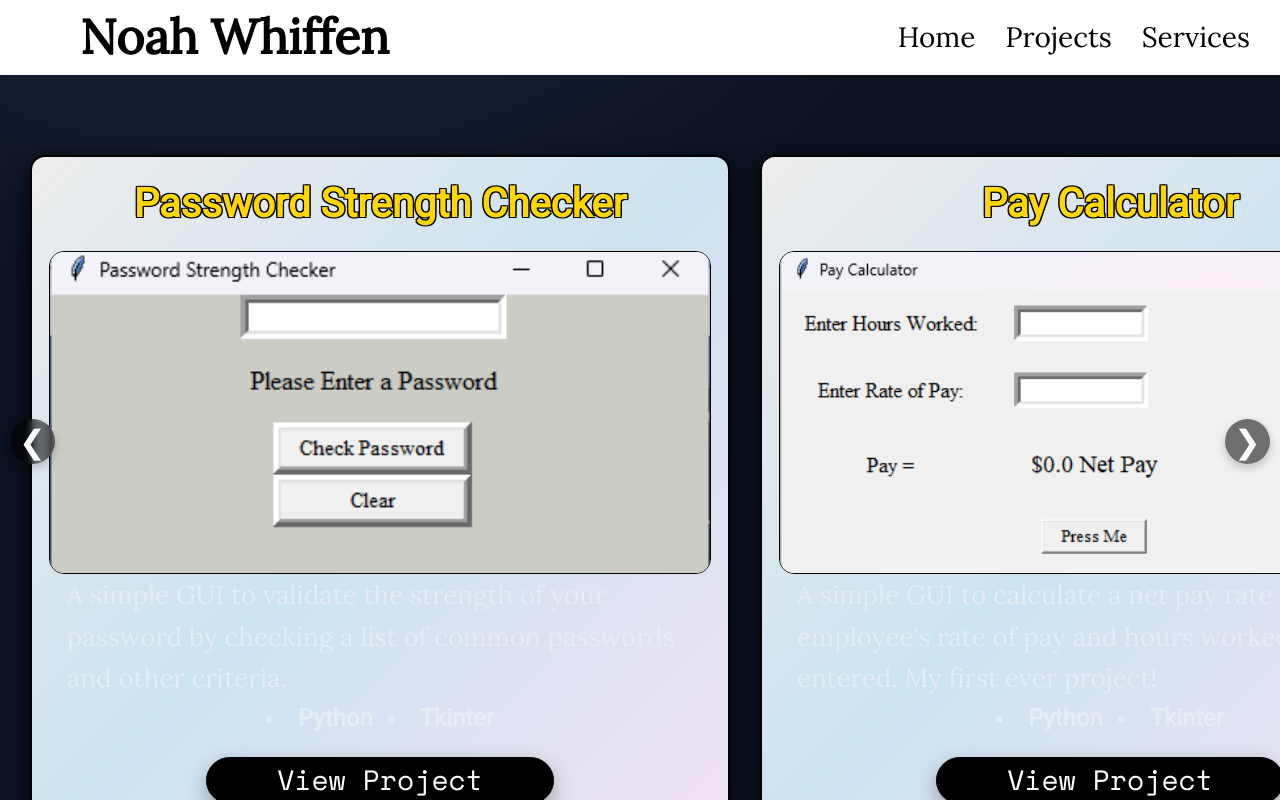
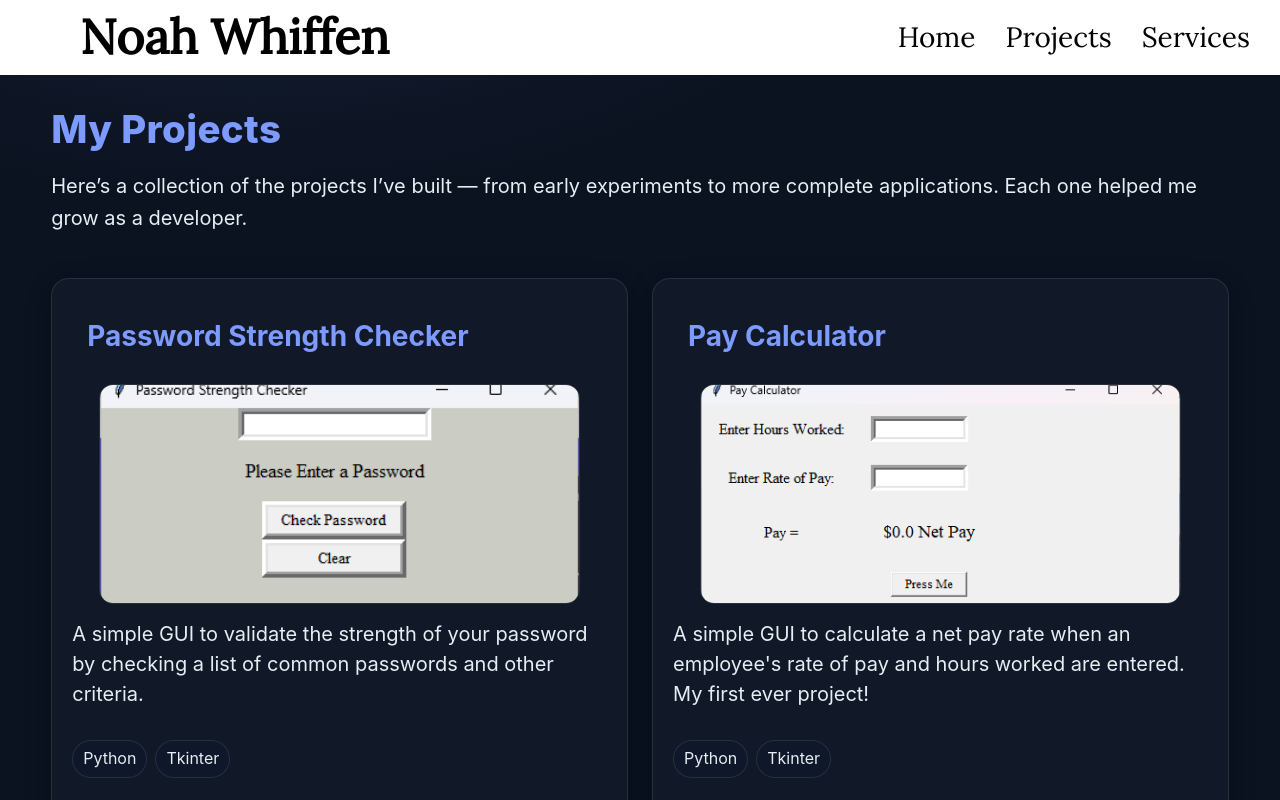
Before and after one commit to AceOfSpades98/Updated-Portfolio, a React (Vite) app: page /projects in a window 1280 px wide. Shown: the top 800 px of the page. Built offline with nearby package versions, Linux system fonts and the light colour scheme.

Commit message:
Updated styles for projects page removed some projects to reduce clutter (#8)

```diff
--- a/src/components/ProjectSection.tsx
+++ /dev/null
@@ -1,42 +0,0 @@
-import { useRef } from "react";
-import ProjectCard from "./ProjectCard.tsx";
-import type { ProjectSection as Section } from "../data/projects";
-
-type Props = { section: Section };
-
-export default function ProjectSection({ section }: Props) {
-  const wrapperRef = useRef<HTMLDivElement>(null);
-
-  const scrollByAmount = (dir: "left" | "right") => {
-    const node = wrapperRef.current;
-    if (!node) return;
-    const amount = Math.round(node.clientWidth * 0.8);
-    node.scrollBy({ left: dir === "left" ? -amount : amount, behavior: "smooth" });
-  };
-
-  return (
-    <section>
-      <div
-        className="scrollButton left"
-        role="button"
-        onClick={() => scrollByAmount("left")}
-      >
-        ❮
-      </div>
-
-      <div className="appWrapper" id={section.id} ref={wrapperRef}>
-        {section.projects.map((p) => (
-          <ProjectCard key={p.title} {...p} />
-        ))}
-      </div>
-
-      <div
-        className="scrollButton right"
-        role="button"
-        onClick={() => scrollByAmount("right")}
-      >
-        ❯
-      </div>
-    </section>
-  );
-}
--- a/src/components/Projects.tsx
+++ b/src/components/Projects.tsx
@@ -1,18 +1,24 @@
-import { projectSections } from "../data/projects";
-import ProjectSection from "./ProjectSection.tsx";
+import ProjectCard from "./ProjectCard";
+import { projects } from "../data/projects";
 
 import "../styles/projects.css";
-import "../styles/styles.css";
 
 export default function Projects() {
   return (
-    <main>
-      <section className="contentContainer">
-      </section>
+    <section className="projects-section">
+      <div className="appWrapper">
+        <div className="projects-blurb">
+          <h2>My Projects</h2>
+          <p>
+            Here’s a collection of the projects I’ve built — from early experiments
+            to more complete applications. Each one helped me grow as a developer.
+          </p>
+        </div>
 
-      {projectSections.map((section) => (
-        <ProjectSection key={section.id} section={section} />
-      ))}
-    </main>
+        {projects.map((p) => (
+          <ProjectCard key={p.title} {...p} />
+        ))}
+      </div>
+    </section>
   );
 }
--- a/src/data/projects.ts
+++ b/src/data/projects.ts
@@ -7,15 +7,7 @@ export type Project = {
   href?: string;
 };
 
-export type ProjectSection = {
-  id: string;
-  projects: Project[];
-};
-
-export const projectSections: ProjectSection[] = [
-  {
-    id: "section-1",
-    projects: [
+export const projects: Project[] = [
   {
     title: "Password Strength Checker",
     img: "images/Projects/PasswordChecker.png",
@@ -34,46 +26,6 @@ export const projectSections: ProjectSection[] = [
     tools: ["Python", "Tkinter"],
     href: "https://github.com/AceOfSpades98/payCalculator",
   },
-      {
-        title: "Bitcoin Price Tracker",
-        img: "images/Projects/bitcoinTracker.png",
-        alt: "Bitcoin Price Tracker",
-        desc:
-          "A React app that pulls the current price of Bitcoin from an API and displays it in 4 separate currencies.",
-        tools: ["JavaScript", "React", "CSS"],
-        href: "https://github.com/AceOfSpades98/bitcoin-price-app",
-      },
-      {
-        title: "CLI Menu Application",
-        img: "images/Projects/PythonMenu.png",
-        alt: "Python Menu App",
-        desc:
-          "A comprehensive menu application that runs 5 different programs based on user input.",
-        tools: ["Python"],
-        // no link provided
-      },
-      {
-        title: "One Stop Insurance Company",
-        img: "images/Projects/OneStopInsurance.png",
-        alt: "Insurance Company App",
-        desc: "An application that generates invoices for an insurance company.",
-        tools: ["Python"],
-        // no link provided
-      },
-      {
-        title: "Conference Manager",
-        img: "images/Projects/conferenceManager.png",
-        alt: "Conference Management App",
-        desc:
-          "A CLI app to manage conference information (speakers, topics, etc.) using PostgreSQL queries.",
-        tools: ["JavaScript", "Node.js", "PostgreSQL"],
-        href: "https://github.com/NoahWhiffen/qap4-Term1/tree/main/PythonQAP4",
-      },
-    ],
-  },
-  {
-    id: "section-2",
-    projects: [
   {
     title: "Live WebSocket Chat",
     img: "images/Projects/SocketChat.png",
@@ -103,11 +55,11 @@ export const projectSections: ProjectSection[] = [
     href: "https://github.com/NoahWhiffen/dog-breed-gallery",
   },
   {
-        title: "To‑Do List App",
+    title: "To-Do List App",
     img: "images/Projects/ToDoApp.png",
-        alt: "To‑Do App",
+    alt: "To-Do App",
     desc:
-          "A to‑do list app that allows the user to keep track of tasks.",
+      "A to-do list app that allows the user to keep track of tasks.",
     tools: ["JavaScript", "React", "CSS"],
     href: "https://github.com/NoahWhiffen/to-do-app",
   },
@@ -130,6 +82,43 @@ export const projectSections: ProjectSection[] = [
     href:
       "https://github.com/Keyin-SD14-S3/fullstack-qap-2-NoahWhiffen",
   },
-    ],
-  },
 ];
+
+
+// Keeping these just in case I decide I want to display them later
+
+  // {
+  //   title: "Bitcoin Price Tracker",
+  //   img: "images/Projects/bitcoinTracker.png",
+  //   alt: "Bitcoin Price Tracker",
+  //   desc:
+  //     "A React app that pulls the current price of Bitcoin from an API and displays it in 4 separate currencies.",
+  //   tools: ["JavaScript", "React", "CSS"],
+  //   href: "https://github.com/AceOfSpades98/bitcoin-price-app",
+  // },
+  // {
+  //   title: "CLI Menu Application",
+  //   img: "images/Projects/PythonMenu.png",
+  //   alt: "Python Menu App",
+  //   desc:
+  //     "A comprehensive menu application that runs 5 different programs based on user input.",
+  //   tools: ["Python"],
+  //   // no link provided
+  // },
+  // {
+  //   title: "One Stop Insurance Company",
+  //   img: "images/Projects/OneStopInsurance.png",
+  //   alt: "Insurance Company App",
+  //   desc: "An application that generates invoices for an insurance company.",
+  //   tools: ["Python"],
+  //   // no link provided
+  // },
+  // {
+  //   title: "Conference Manager",
+  //   img: "images/Projects/conferenceManager.png",
+  //   alt: "Conference Management App",
+  //   desc:
+  //     "A CLI app to manage conference information (speakers, topics, etc.) using PostgreSQL queries.",
+  //   tools: ["JavaScript", "Node.js", "PostgreSQL"],
+  //   href: "https://github.com/NoahWhiffen/qap4-Term1/tree/main/PythonQAP4",
+  // },
--- a/src/styles/nav-footer.css
+++ b/src/styles/nav-footer.css
@@ -44,6 +44,7 @@ footer {
     padding: 10px 20px;
     height: 50px;
     width: 100%;
+    color: black;
 }
 
 .footer-content {
@@ -54,7 +55,7 @@ footer {
 }
 
 .left-footer {
-    flex: 1;
+    flex: 1.5;
     text-align: left;
 }
 
--- a/src/styles/projects.css
+++ b/src/styles/projects.css
@@ -1,142 +1,99 @@
-
-section {
-    position: relative;
+.appWrapper {
+  display: grid;
+  grid-template-columns: repeat(auto-fill, minmax(500px, 1fr));
+  gap: 24px;
+  width: min(1500px, 92%);
+  margin: 24px auto 60px;
 }
 
-.appWrapper {
-    display: flex;
-    overflow-x: auto;
-    scroll-behavior: smooth;
-    padding: 20px;
-    gap: 10px;
-    width: 100%;
-    margin: auto;
-    flex-wrap: nowrap;
-
-    /* Hide the scrollbar */
-    -ms-overflow-style: none; /* For Internet Explorer */
-    scrollbar-width: none; /* For Firefox */
+.projects-blurb {
+  grid-column: 1 / -1;
+  margin-bottom: 20px;
+  text-align: left;
 }
 
-.appWrapper::-webkit-scrollbar {
-    display: none; /* Hide scrollbar for WebKit browsers like Chrome and Safari */
+.projects-blurb h2 {
+  font-size: clamp(28px, 3vw, 40px);
+  font-weight: 800;
+  color: var(--accent);
+  margin-bottom: 10px;
 }
+
+.projects-blurb p {
+  font-size: 1.25rem;
+  max-width: 1600px;
+  line-height: 1.6;
+}
+
 
 .appContainer {
   display: flex;
   flex-direction: column;
-    width: 700px;
-    height: 675px;
-    align-items: center;
-    margin: 10px;
-    padding-bottom: 25px;
-    border-radius: 15px;
-    flex-shrink: 0;
-    background: linear-gradient(135deg, #ececec 0%, #cce3f0 50%, #f0e2f2 100%);
+  padding: 20px;
+  border-radius: var(--radius);
+  background: var(--panel-2);
+  border: 1px solid var(--border);
+  box-shadow: var(--shadow-1);
+  height: 100%;
+  gap: 15px;
+}
 
-    border: 2px solid black;
-    box-shadow: 0 6px 20px rgba(0, 0, 0, 0.8);
+.appContainer h3 {
+  font-size: clamp(22px, 2.4vw, 28px);
+  font-weight: 700;
+  color: var(--accent);
+  margin-bottom: 10px;
 }
 
 .appContainer p {
-    margin: auto;
-    width: 90%;
-    font-family: 'Lora', sans-serif;
-    /* font-family: Helvetica, Arial, sans-serif; */
-    font-size: 26px;
+  font-size: 1.25rem;
+  line-height: 1.5;
+  margin-bottom: 16px;
 }
 
-.appContainer h3 {
-    font-size: 40px;
-    font-family: 'Roboto', sans-serif;
-    /* font-style: italic;  */
-    color: #FFD700;
-    text-align: center;
-    margin: 15px 0;
-    grid-column: auto;
-    text-shadow:
-        -1.25px -1.25px 0 black,
-        1.25px -1.25px 0 black,
-        -1.25px  1.25px 0 black,
-        1.25px  1.25px 0 black;
-}
-
-.project-tools {
-    font-family: 'Roboto', sans-serif;
-    font-weight: bold;
-    font-size: 24px;
+.projectImages {
+  width: 90%;
+  height: 220px;
+  object-fit: cover;
+  border-radius: calc(var(--radius) - 4px);
+  border: 1px solid var(--border);
+  margin: auto;
 }
 
 .project-tools ul {
   display: flex;
-    flex-direction:  row;
-    gap: 15px;
+  flex-wrap: wrap;
+  gap: 8px;
+  margin: 0 0 16px;
   padding: 0;
-    justify-content: center;
-    list-style-position: inside;
+  list-style: none;
 }
 
-.projectImages {
-    width: 95%;
-    height: 50%;
-    object-fit: cover;
-    border-radius: 15px;
-    border: 1px solid black;
-
-}
-
-.scrollButton {
-    position: absolute;
-    top: 40%;
-    font-size: 2rem;
-    background-color: rgba(0, 0, 0, 0.541);
-    color: white;
-    border: none;
-    border-radius: 50%;
-    width: 45px;
-    height: 45px;
-    display: flex;
-    align-items: center;
-    justify-content: center;
-    cursor: pointer;
-    z-index: 10;
-    padding: 10px;
-    z-index: 10;
-    transition: transform 0.2s ease-in-out;
-    backdrop-filter: blur(4px);
-    box-shadow: 0 4px 10px rgba(0, 0, 0, 0.2);
-}
-
-.scrollButton:hover {
-    transform: scale(1.5);
-}
-
-.scrollButton.left {
-    left: 10px;
-}
-.scrollButton.right {
-    right: 10px;
+.project-tools li {
+  font-size: 1rem;
+  padding: 5px 10px;
+  border-radius: 999px;
+  background: var(--panel);
+  border: 1px solid var(--border);
+  color: var(--text);
 }
 
 .projectLinks {
-    font-size: 1.75rem;
-    font-family: 'Space Mono', monospace;
-    width: 50%;
-    height: 50px;
+  margin-top: auto;
+  display: inline-block;
   text-align: center;
-    margin-top: 20px;
-    background-color: black;
-    color: white;
-    border: solid 1px black;
-    border-radius: 25px;
-    box-shadow: 0 8px 20px rgba(0, 0, 0, 0.3);
+  padding: 12px 20px;
+  border-radius: 999px;
+  background: var(--accent);
+  color: #fff;
+  font-weight: 600;
   text-decoration: none;
+  transition: background .2s ease, transform .15s ease;
 }
 
 .projectLinks:hover {
-    background-color: #3a3434;
-    cursor: pointer;
-    transform: scale(1.15);
+  background: color-mix(in oklab, var(--accent) 90%, black);
+  transform: translateY(-2px);
 }
 
 /* ----------- Tablets (≤ 1024px) ----------- */
--- a/src/styles/styles.css
+++ b/src/styles/styles.css
@@ -22,6 +22,8 @@
 html {
     scroll-behavior: smooth;
 }
+
+
 
 body {
   background: radial-gradient(1200px 800px at 20% -10%, #1d2a44, transparent 60%) ,
```
Lines whose indentation alone changed are shown as unchanged.
